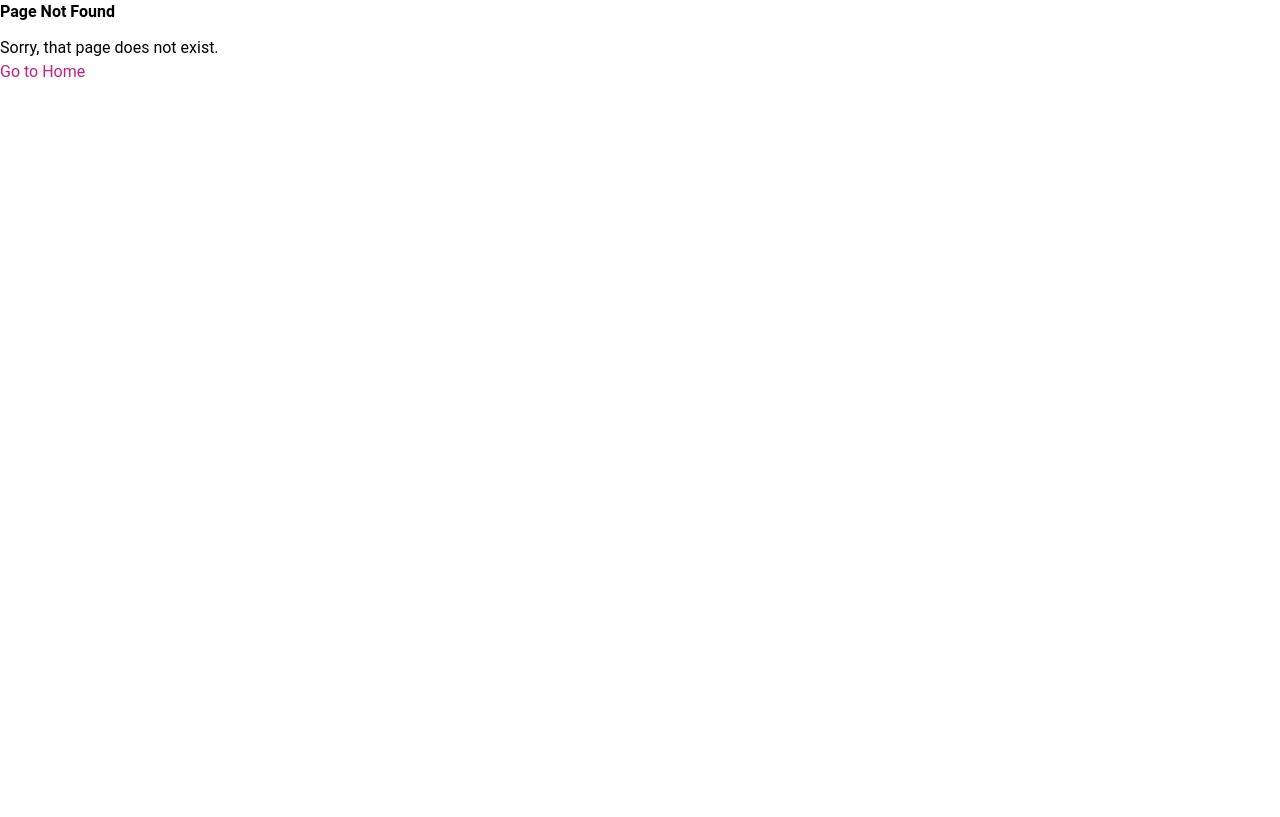
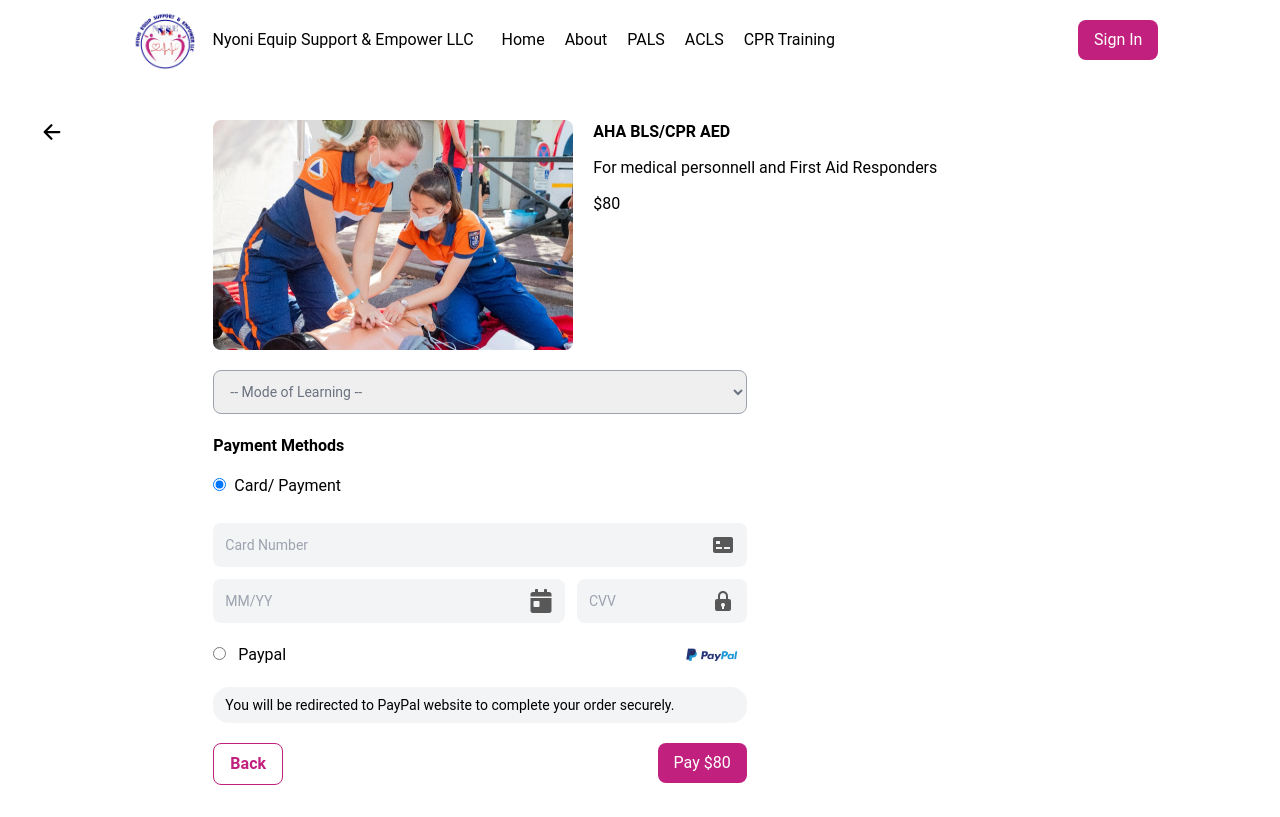
Before and after one commit to kariuki-joseph/nyoni-equip-and-empower-llc, a React (Vite) app: page /courses/1/book in a window 1280 px wide. Before the commit this address had no page. Built offline with nearby package versions, Linux system fonts and the light colour scheme.

Commit message:
course booking UI - making payments complete

```diff
--- a/src/App.jsx
+++ b/src/App.jsx
@@ -14,6 +14,7 @@ import AdminProfile from "./assets/pages/AdminProfile";
 import UserProfile from "./assets/pages/UserProfile";
 import CreateClass from "./assets/pages/CreateClass";
 import ViewClass from "./assets/pages/ViewClass";
+import CourseBooking from "./assets/pages/CourseBooking";
 import Test from "./assets/pages/Test";
 
 function App() {
@@ -32,7 +33,8 @@ function App() {
         <Route path="/user/profile" element={<UserProfile />} />
         <Route path="/admin/classes/create" element={<CreateClass />} />
         <Route path="/admin/classes/:id" element={<ViewClass />} />
-        <Route path="/test" element={<Test/>} />
+        <Route path="/courses/:id/book" element={<CourseBooking />} />
+        <Route path="/test" element={<Test />} />
         <Route path="*" element={<NotFound />} />
       </Routes>
     </Router>
--- /dev/null
+++ b/src/assets/components/ColoredInput.jsx
@@ -0,0 +1,21 @@
+export default function ColoredInput({
+  placeholder,
+  type = "text",
+  onChange,
+  className,
+  icon,
+}) {
+  return (
+    <div className={`relative w-full ${className}`}>
+      <input
+        className={`text-black/opacity-50 text-sm outline-none bg-gray-100 rounded-lg p-3 pe-10 w-full`}
+        onChange={onChange}
+        type={type}
+        placeholder={placeholder}
+      />
+      <div className="absolute inset-y-0 right-0 pr-3 flex items-center">
+        {icon}
+      </div>
+    </div>
+  );
+}
--- a/src/assets/components/CourseCard.jsx
+++ b/src/assets/components/CourseCard.jsx
@@ -5,7 +5,7 @@ export default function CourseCard({ course, onBookClass }) {
   const { courseName, duration, description, date, time, price, thumbnail } =
     course;
   return (
-    <div className="rounded shadow p-5">
+    <div className="rounded-lg shadow p-5">
       <div className="flex w-full justify-center">
         <img
           src={thumbnail || adminClassThumbnail}
--- a/src/assets/pages/About.jsx
+++ b/src/assets/pages/About.jsx
@@ -4,8 +4,13 @@ export default function About() {
   return (
     <div>
         <NavBar/>
-      <h2>About</h2>
-      <p>About Nyoni LLC</p>
+
+      <div className="flex w-full justify-center">
+        <div className="flex-flex-col w-11/12 mt-10">
+          About Nyoni Equip Support and Empower LLC
+        </div>
+      </div>
+
     </div>
   )
 }
--- /dev/null
+++ b/src/assets/pages/CourseBooking.jsx
@@ -0,0 +1,163 @@
+import { useEffect, useState } from "react";
+import NavBar from "../components/NavBar";
+import { IoArrowBack } from "react-icons/io5";
+import adminClassThumbnail from "../images/admin_class_thumbnail_lg.png";
+import SelectInput from "../components/SelectInput";
+import ColoredInput from "../components/ColoredInput";
+import { BiSolidCreditCardFront } from "react-icons/bi";
+import { FaCalendarDay } from "react-icons/fa";
+import { BiSolidLock } from "react-icons/bi";
+import paymentPaypal from "../images/payment_paypal.png";
+import Button from "../components/Button";
+
+export default function CourseBooking() {
+  const [course, setCourse] = useState({});
+  const [paymentMethod, setPaymentMethod] = useState("card");
+
+  const modesOfLearning = [
+    {
+      label: "Online",
+      value: "online",
+    },
+    {
+      label: "Physical",
+      value: "physical",
+    },
+    {
+      label: "Hybrid",
+      value: "hybrid",
+    },
+  ];
+
+  useEffect(() => {
+    setCourse({
+      id: 1,
+      courseName: "AHA BLS/CPR AED",
+      duration: 4,
+      description: "For medical personnell and First Aid Responders",
+      date: "24/04/2024",
+      time: "10:00am",
+      price: 80,
+      thumbnail: adminClassThumbnail,
+    });
+  }, []);
+
+  return (
+    <div className="relative">
+      <NavBar />
+
+      <IoArrowBack
+        size={24}
+        className="absolute left-10 mt-10 cursor-pointer"
+        onClick={() => window.history.back()}
+      />
+
+      <div className="flex justify-end w-full mt-10 mb-8">
+        <div className="flex flex-col w-10/12">
+          <div className="flex gap-x-5">
+            <img
+              src={course.thumbnail}
+              alt="Course Image Thumbnail"
+              className="max-w-[360px] max-h-[230px] object-contain"
+            />
+            <div className="flex flex-col gap-y-3">
+              <h3 className="font-bold">{course.courseName}</h3>
+              <p>{course.description}</p>
+              <span>${course.price}</span>
+            </div>
+          </div>
+
+          <div className="w-1/2">
+            <SelectInput
+              options={modesOfLearning}
+              onChange={(value) => {}}
+              className="my-5"
+            />
+            <h3 className="font-bold">Payment Methods</h3>
+            <input
+              id="cardPayment"
+              type="radio"
+              checked={paymentMethod == "card"}
+              onChange={() => {}}
+              className="my-5 mr-2"
+            />
+            <label
+              htmlFor="cardPayment"
+              onClick={() => setPaymentMethod("card")}
+            >
+              Card/ Payment
+            </label>
+            <ColoredInput
+              placeholder="Card Number"
+              onChange={(value) => {}}
+              className="mt-3"
+              icon={<BiSolidCreditCardFront size={24} color="#585858" />}
+            />
+            <div className="grid grid-cols-3 gap-x-3 mt-3">
+              <ColoredInput
+                placeholder="MM/YY"
+                onChange={(value) => {}}
+                className="col-span-2"
+                icon={<FaCalendarDay size={24} color="#585858" />}
+              />
+              <ColoredInput
+                placeholder="CVV"
+                onChange={(value) => {}}
+                className="flex-1"
+                icon={<BiSolidLock size={24} color="#585858" />}
+              />
+            </div>
+
+            <div className="flex justify-between my-5">
+              <label
+                htmlFor="paypalPayment"
+                onClick={() => setPaymentMethod("paypal")}
+              >
+                <input
+                  id="paypalPayment"
+                  type="radio"
+                  checked={paymentMethod == "paypal"}
+                  onChange={() => {}}
+                  className="mr-3 text-red-400"
+                />
+                Paypal
+              </label>
+              <label htmlFor="paypalPayment">
+                <img
+                  src={paymentPaypal}
+                  alt="Paypal Img"
+                  className="w-[70px] h-[24px]"
+                />
+              </label>
+            </div>
+
+            <div className="rounded-2xl bg-gray-100 px-3 py-2 w-full text-sm">
+              <p>
+                You will be redirected to PayPal website to complete your order
+                securely.
+              </p>
+            </div>
+
+            <div className="flex justify-between mt-5">
+              <Button
+                secondary
+                onClick={() => window.history.back()}
+                className="px-14 font-semibold"
+              >
+                Back
+              </Button>
+
+              <Button
+                primary
+                onClick={() => window.history.back()}
+                className="px-14"
+              >
+                Pay ${course.price}
+              </Button>
+            </div>
+          </div>
+        </div>
+      </div>
+    </div>
+  );
+}
--- a/src/assets/pages/Home.jsx
+++ b/src/assets/pages/Home.jsx
@@ -48,11 +48,11 @@ export default function Home() {
                 Well articulated trainings provided by dedicated and trained
                 professionals.{" "}
               </p>
-              <NavLink to="/classes">
+              <NavLink to="/courses">
                 {" "}
                 <Button primary className="px-10">
                   {" "}
-                  View Classes
+                  View Courses
                 </Button>
               </NavLink>
             </div>
@@ -99,7 +99,7 @@ export default function Home() {
                 <li className="text-base">ACLS Renewal and Initial</li>
                 <li className="text-base">PALS Renewal and Initial</li>
               </ul>
-              <NavLink to="/classes">
+              <NavLink to="#">
                 <Button primary className="px-10">
                   Request a Quote
                 </Button>
@@ -113,7 +113,7 @@ export default function Home() {
             </h2>
             <div className="flex gap-x-10 pt-5">
               <NavLink
-                to="/courses/12"
+                to="/#"
                 className="flex flex-col justify-center"
               >
                 <img
@@ -127,7 +127,7 @@ export default function Home() {
               </NavLink>
 
               <NavLink
-                to="/courses/12"
+                to="#"
                 className="flex flex-col justify-center"
               >
                 <img
@@ -141,7 +141,7 @@ export default function Home() {
               </NavLink>
 
               <NavLink
-                to="/courses/12"
+                to="#"
                 className="flex flex-col justify-center"
               >
                 <img
```
